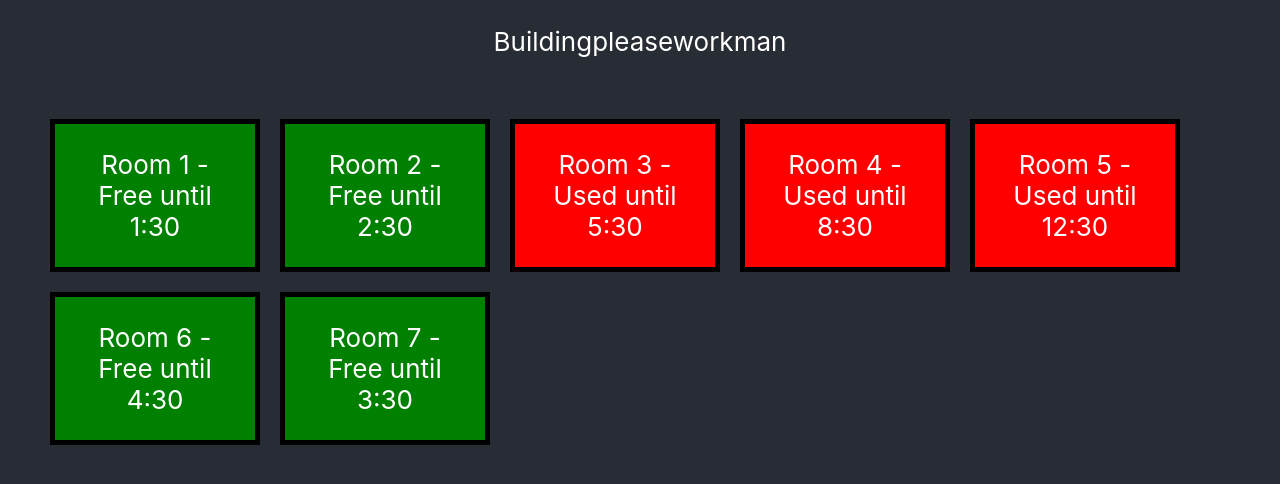
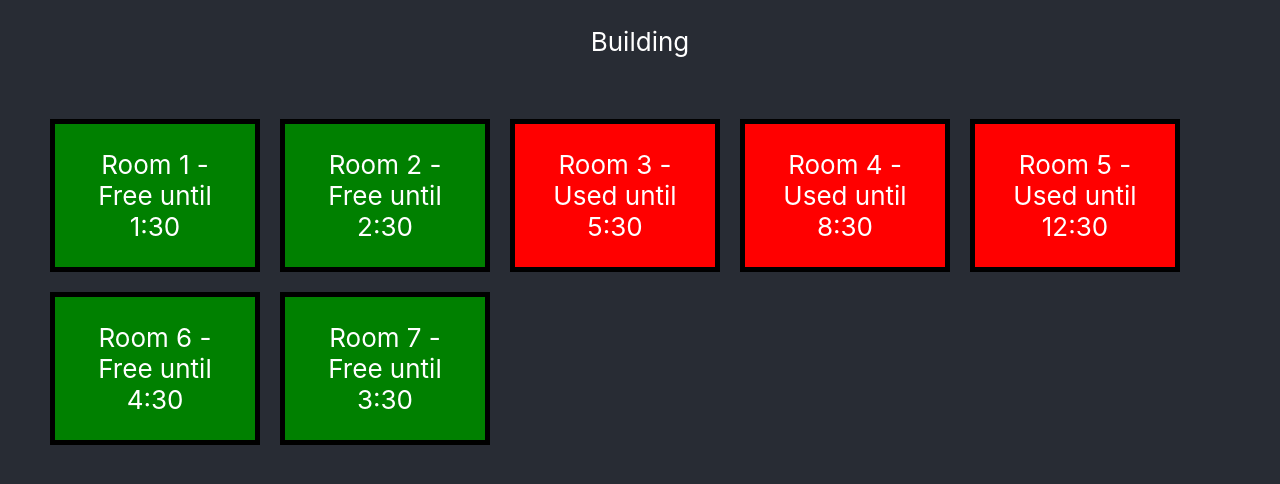
Before and after one commit to uunuub/purdue-navigation, a React (Create React App) app in the folder purdue-navigation-client/: page / in a window 1280 px wide. Shown: the top 484 px of the page. Built offline with nearby package versions, Linux system fonts and the light colour scheme.

Commit message:
Refactoring and Comments

```diff
--- a/purdue-navigation-client/src/App.js
+++ b/purdue-navigation-client/src/App.js
@@ -8,7 +8,12 @@ class App extends Component {
   constructor (){
     super()
 
-    let testRooms = [
+    //Hard-coded sample room list
+    //Object:
+    //name: string (Room name)
+    //free: boolean (If its free or used)
+    //change: string (When the room changes to a different state)
+    let sampleRooms = [
       {name: "Room 1", free: 1, change: "1:30"},
       {name: "Room 2", free: 1, change: "2:30"},
       {name: "Room 3", free: 0, change: "5:30"},
@@ -19,16 +24,15 @@ class App extends Component {
     ]
 
     this.state = {
-      testRooms: testRooms
+      sampleRooms
     }
   }
-
 
 
   render() {
     return (
       <div className="App">
-        <RoomList rooms={this.state.testRooms} propTest="pleaseworkman" />
+        <RoomList rooms={this.state.sampleRooms} />
       </div>
     );
   }
--- a/purdue-navigation-client/src/RoomList.js
+++ b/purdue-navigation-client/src/RoomList.js
@@ -4,25 +4,26 @@ import './RoomList.css';
 class RoomList extends Component {
 
   constructor (props){
+    //Accept list of rooms from App.js
     super(props)
-    // this.constructor.bind(this)
-
-    let testRooms = this.props.rooms
+    let rooms = this.props.rooms
     let roomArray = []
 
-    for (let i = 0; i < testRooms.length; i++){
-      if (testRooms[i].free === 1){
-        roomArray.push(React.createElement("li", {className: "Room-box-free"}, (testRooms[i].name + " - Free until " + testRooms[i].change)))
+    //Converts the list of rooms to HTML Elements
+    for (let i = 0; i < rooms.length; i++){
+      if (rooms[i].free === 1){
+        roomArray.push(React.createElement("li", {className: "Room-box-free"}, (rooms[i].name + " - Free until " + rooms[i].change)))
       }
       else{
-        roomArray.push(React.createElement("li", {className: "Room-box-used"}, (testRooms[i].name + " - Used until " + testRooms[i].change)))
+        roomArray.push(React.createElement("li", {className: "Room-box-used"}, (rooms[i].name + " - Used until " + rooms[i].change)))
       }
     }
 
     this.state = {
-      roomList: roomArray
+      roomArray
     }
   }
+
 
   render() {
     return (
@@ -30,11 +31,10 @@ class RoomList extends Component {
         <header>
           <p>
             Building
-            {this.props.propTest}
           </p>
         </header>
         <ul>
-          {this.state.roomList}
+          {this.state.roomArray}
         </ul>
       </div>
     );
```
